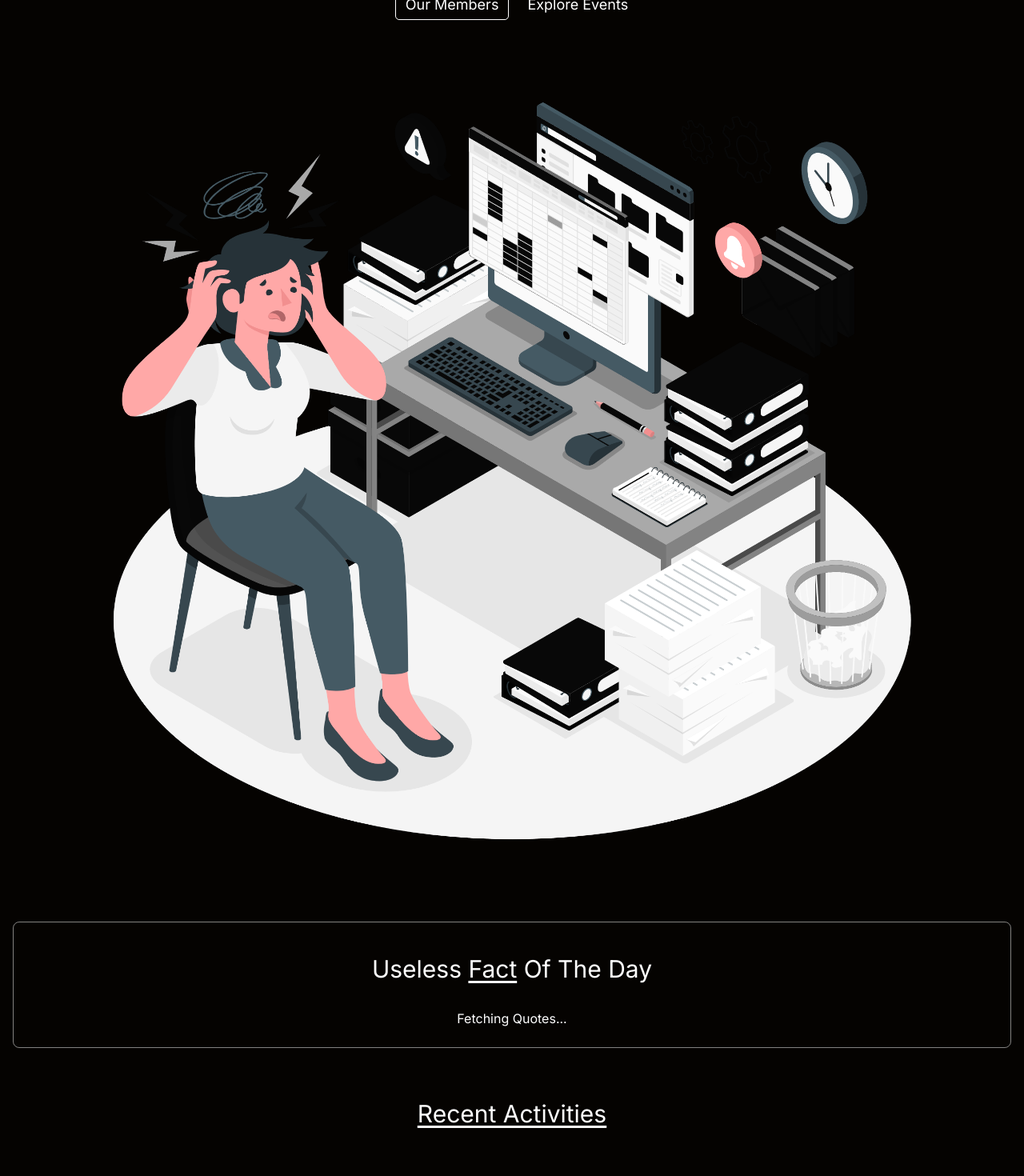
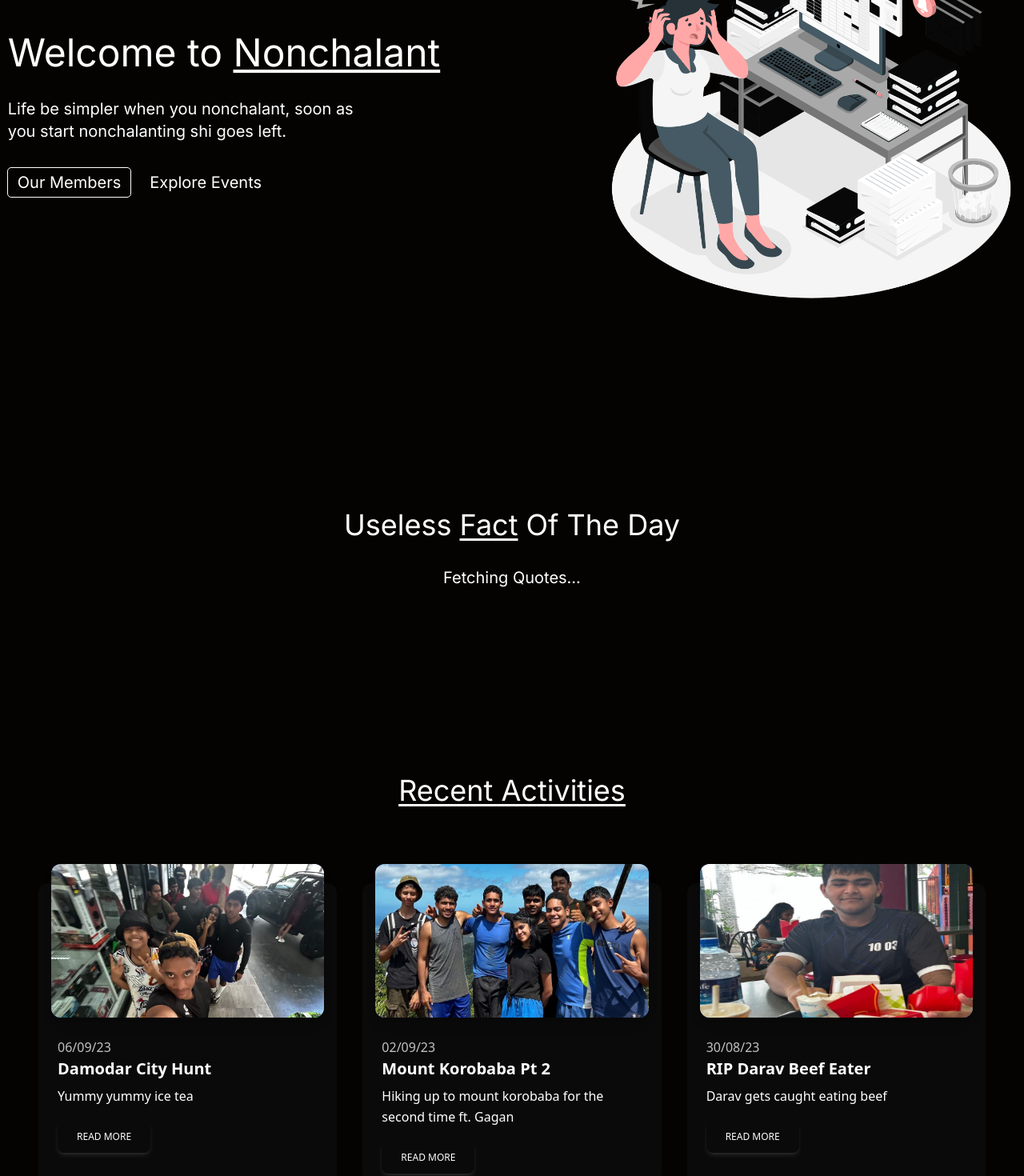
Before and after one commit to xdgreat/Nonchalant, a Next.js app: page / in a window 1280 px wide. Shown: the part 260-1730 px from the top of the page at 80% size. Built offline with nearby package versions, Linux system fonts and the light colour scheme; no server answers.

Commit message:
updated and added 3 profiles

```diff
--- a/src/app/components/ActivityCard.jsx
+++ b/src/app/components/ActivityCard.jsx
@@ -16,14 +16,14 @@ export default function ActivityCard({
   });
   return (
     <div
-      className={`relative flex w-80 opacity-0 translate-x-[50%] z-10 flex-col mx-auto rounded-xl bg-clip-border bg-neutral-950 ${
+      className={`relative flex w-80 xl:w-[30rem] opacity-0 translate-x-[50%] z-10 flex-col mx-auto rounded-xl bg-clip-border bg-neutral-950 ${
         inView ? "animation-X" : ""
       }`}
       ref={ref}
     >
       <img
         src={imageSrc}
-        className="relative mx-4 -mt-6 h-40 overflow-hidden rounded-xl bg-blue-gray-500 bg-clip-border text-white shadow-lg shadow-blue-gray-500/40 bg-gradient-to-r from-blue-500 to-blue-600"
+        className="relative mx-4 -mt-6 aspect-video overflow-hidden rounded-xl bg-blue-gray-500 bg-clip-border text-white shadow-lg shadow-blue-gray-500/40 bg-gradient-to-r from-blue-500 to-blue-600"
       />
       <div className="p-6">
         <p className="block font-sans text-base opacity-75 leading-relaxed text-inherit antialiased">
--- a/src/app/components/NotFound.jsx
+++ b/src/app/components/NotFound.jsx
@@ -3,7 +3,11 @@ import Link from "next/link";
 export default function NotFound() {
   return (
     <div className="flex flex-col justify-center items-center w-full h-[90dvh]">
-      <img src="/assets/lost.png" alt="Lost Image" />
+      <img
+        src="/assets/lost.png"
+        alt="Lost Image"
+        className="max-w-lg w-[70vw]"
+      />
       <h1 className="text-center text-4xl mt-10">Page Not Found :(</h1>
       <Link
         href={"/"}
--- a/src/app/globals.css
+++ b/src/app/globals.css
@@ -38,6 +38,28 @@ body {
     transform 0.4s cubic-bezier(0.175, 0.885, 0.32, 1.275);
 }
 
+.animation-X:nth-child(1) {
+  opacity: 1;
+  transform: translateX(0%);
+  transition: opacity 0.3s ease,
+    transform 0.4s cubic-bezier(0.175, 0.885, 0.32, 1.275);
+}
+
+.animation-X:nth-child(2) {
+  opacity: 1;
+  transform: translateX(0%);
+  transition: opacity 0.3s ease,
+    transform 0.4s cubic-bezier(0.175, 0.885, 0.32, 1.275);
+  transition-delay: 0.3s;
+}
+
+.animation-X:nth-child(3) {
+  opacity: 1;
+  transform: translateX(0%);
+  transition: opacity 0.3s ease,
+    transform 0.4s cubic-bezier(0.175, 0.885, 0.32, 1.275);
+  transition-delay: 0.6s;
+}
 .animation-Y {
   opacity: 1;
   transform: translateY(0%);
--- a/src/app/members/[name]/page.js
+++ b/src/app/members/[name]/page.js
@@ -32,7 +32,7 @@ export default async function name(context) {
           </div>
           <img
             src={memberData.imageUrl}
-            alt=""
+            alt="404 - Image Not Found"
             className=" absolute top-2 left-2 rounded-full w-28 xl:w-40 xl:h-40 object-cover h-28"
           />
           <div className="flex mt-28 xl:mt-40 gap-8 xl:gap-14 flex-wrap">
--- a/src/app/members/members.js
+++ b/src/app/members/members.js
@@ -13,7 +13,7 @@ export const membersData = {
     favoriteSongEmbed:
       "https://open.spotify.com/embed/track/5LrN7yUQAzvthd4QujgPFr?utm_source=generator",
     favoriteColor: "Prussian Blue",
-    playlistUrl: "",
+    playlistUrl: "https://spotify.link/pI0bzpYh3Cb",
     imageUrl: "/assets/Aanush.jpg",
     description: "I Love Shreya.",
     instagram: "https://instagram.com/aanushkr",
@@ -76,7 +76,7 @@ export const membersData = {
     gif: "https://media.giphy.com/media/i7qODl4xzhcPPGf8Do/giphy.gif",
   },
   waji: {
-    name: "Wajahat Munshi",
+    name: "Wajahat Munshi (Waji)",
     age: "15",
     dob: "08/03/08",
     height: "175cm",
@@ -91,13 +91,12 @@ export const membersData = {
     favoriteColor: "Green",
     playlistUrl: "https://spotify.link/xRhavsetYCb",
     imageUrl: "/assets/Waji.jpg",
-    description:
-      "The funniest person in the world who is also very big and strong.",
+    description: "Ejaculate and Evacuate.",
     instagram: "https://instagram.com/wxjixz",
     location: "Suva, Fiji",
-    hobbies: ["Lifting", "Gaming", "Crying"],
-    interests: ["Science", "Math"],
-    roles: ["Alpha Wolf"],
+    hobbies: ["weightlifting ", "Sobbing "],
+    interests: ["You"],
+    roles: ["Lord and Savior", "Dig Bick", "xoxokwaiboyuwu327"],
     link: "/members/waji",
     gif: "https://media.giphy.com/media/4QPaVH07ErzOk8jK9B/giphy.gif",
   },
@@ -302,7 +301,7 @@ export const membersData = {
     favoriteColor: "Purple",
     playlistUrl: "https://spotify.link/1XFNBvktYCb",
     imageUrl: "/assets/Dharav.png",
-    description: "My gf saw it first",
+    description: "Top 2 but not no.2",
     instagram: "https://instagram.com/dhxravvv",
     location: "Suva, Fiji",
     hobbies: ["Talking to my gf"],
@@ -313,6 +312,81 @@ export const membersData = {
     roles: ["Member"],
     link: "/members/dharav",
     gif: "https://media.giphy.com/media/xT4uQjxPma99QsihhK/giphy.gif",
+  },
+  nate: {
+    name: "Asinate Tuiniceva",
+    age: "15",
+    dob: "11/02/08",
+    height: "5'9.5 ft",
+    weight: "60kg",
+    favoriteArtist: "The Weeknd",
+    favoriteSong: "Coming Down by The Weeknd",
+    favoriteSongUrl:
+      "https://open.spotify.com/track/3mHO1J6kfiArjBo1zhLFGP?si=a697074ae0d14187",
+    favoriteSongEmbed:
+      "https://open.spotify.com/embed/track/3mHO1J6kfiArjBo1zhLFGP?utm_source=generator",
+    favoriteWord: "Gang",
+    favoriteColor: "Purple",
+    playlistUrl: "https://spotify.link/1XFNBvktYCb",
+    imageUrl: "/assets/Nate.png",
+    description: "cutie patootie fr (slenderman regen)",
+    instagram: "https://instagram.com/nat3yy",
+    location: "Suva, Fiji",
+    hobbies: ["Badminton", "Cooking"],
+    interests: ["History", "Making Money"],
+    roles: ["Boci", "Pedopohile"],
+    link: "/members/nate",
+    gif: "https://media.giphy.com/media/xT4uQjxPma99QsihhK/giphy.gif",
+  },
+  shreya: {
+    name: "Shreya Kirpal",
+    age: "16",
+    dob: "31/03/07",
+    height: "5'5 ft",
+    weight: "skinny queen",
+    favoriteArtist: "Drake",
+    favoriteSong: "Emotionless by Drake",
+    favoriteSongUrl:
+      "https://open.spotify.com/track/5Psnhdkyanjpgc2P8A5TSM?si=284c0c7979744068",
+    favoriteSongEmbed:
+      "https://open.spotify.com/embed/track/5Psnhdkyanjpgc2P8A5TSM?utm_source=generator",
+    favoriteWord: "Fag",
+    favoriteColor: "Black",
+    playlistUrl: "https://spotify.link/r2FIv50t0Cb",
+    imageUrl: "/assets/Shreya.png",
+    description: "Nush's biggest hater",
+    instagram: "https://instagram.com/reyakirpal",
+    location: "Suva, Fiji",
+    hobbies: ["sleeping (with ur mom)"],
+    interests: ["sleeping (with ur mom)"],
+    roles: ["ur mom's lover"],
+    link: "/members/shreya",
+    gif: "https://media.giphy.com/media/v1.Y2lkPTc5MGI3NjExOXV1NmV6ZjB0am95ODgzazdvZ3F0M292ajI1ajE3cmo0Zzg2MXJ5dSZlcD12MV9pbnRlcm5hbF9naWZfYnlfaWQmY3Q9Zw/7S6K3cc58aTzq/giphy.gif",
+  },
+  zeno: {
+    name: "Zenovia Benazir",
+    age: "15",
+    dob: "04/03/08",
+    height: "153cm",
+    weight: "45kg",
+    favoriteArtist: "J. Cole",
+    favoriteSong: "One Love by Bob Marley☝🏾",
+    favoriteSongUrl:
+      "https://open.spotify.com/track/2BSwGHTh4kmckqXQfaCaAp?si=cb443ec526354b3b",
+    favoriteSongEmbed:
+      "https://open.spotify.com/embed/track/2BSwGHTh4kmckqXQfaCaAp?utm_source=generator",
+    favoriteWord: "Caita",
+    favoriteColor: "Green & Pink",
+    playlistUrl: "https://spotify.link/1XFNBvktYCb",
+    imageUrl: "/assets/Zeno.png",
+    description: "Vulnerable innocent teen girl😞",
+    instagram: "https://instagram.com/realzenozoldyck",
+    location: "Suva, Fiji",
+    hobbies: ["Getting groomed"],
+    interests: ["Older men", "Shane"],
+    roles: ["Nothing"],
+    link: "/members/zeno",
+    gif: "https://media.giphy.com/media/v1.Y2lkPTc5MGI3NjExMHg3ejk4aWN4M256dThkamZ4d2ZmODFpdXJtdTgwMXBwMHc0Z3hudiZlcD12MV9pbnRlcm5hbF9naWZfYnlfaWQmY3Q9Zw/5S8LH2hkd5ONY7hyXJ/giphy.gif",
   },
 };
 
--- a/src/app/page.js
+++ b/src/app/page.js
@@ -22,48 +22,56 @@ export default function Home() {
 
   return (
     <>
-      <section className="px-2 text-center">
+      <section className="px-2 text-center flex flex-col xl:mt-14 xl:flex-row xl:text-start justify-center items-center gap-52">
         <div>
-          <h1 className=" text-3xl block mt-14 mb-5">
+          <div>
+            <h1 className="xl:text-5xl text-3xl block mt-14 mb-5">
               Welcome to{" "}
               <span className="underline underline-offset-4 translate-y-[-10%] ">
                 Nonchalant
               </span>
             </h1>
-          <span>
-            Life be simpler when you nonchalant, soon as you start nonchalanting
-            shi goes left.
+            <span className="block xl:text-xl xl:my-8 max-w-md">
+              Life be simpler when you nonchalant, soon as you start
+              nonchalanting shi goes left.
             </span>
           </div>
-        <div className="my-8 flex gap-6 justify-center items-center">
+          <div className=" my-8 flex gap-6 justify-center xl:justify-start items-center">
             <Link
               href={"/members"}
-            className="outline outline-1 outline-white py-1 text-lg px-3 rounded"
+              className="xl:text-xl outline outline-1 outline-white py-1 text-lg px-3 rounded"
             >
               Our Members
             </Link>
-          <Link href={"/events"} className=" text-lg hover:underline">
+            <Link
+              href={"/events"}
+              className="xl:text-xl text-lg hover:underline"
+            >
               Explore Events
             </Link>
           </div>
-        <img src="/assets/stress.png" className="w-[80dvw] h-auto mx-auto" />
+        </div>
+        <img
+          src="/assets/stress.png"
+          className="w-[80dvw] max-w-lg h-auto mx-auto xl:mx-0"
+        />
       </section>
-      <section className="p-4 mx-auto text-center mt-14">
-        <div className="flex rounded-lg flex-col gap-2 border border-white/50 border-solid">
-          <h3 className="text-center text-3xl mt-10">
+      <section className="p-4 mx-auto text-center mt-14 max-w-3xl xl:my-48 ">
+        <div className="flex rounded-lg flex-col gap-2 border border-white/50 border-solid xl:border-none">
+          <h3 className="text-center text-3xl mt-10 xl:text-4xl">
             Useless <span className="underline underline-offset-4">Fact</span>
             {""} Of The Day
           </h3>
-          <p className="p-6">
+          <p className="p-6 xl:text-xl xl:text-start xl:block xl:mx-auto">
             {randomQuote.text ? randomQuote.text : "Fetching Quotes..."}
           </p>
         </div>
       </section>
-      <section className="mt-12 overflow-hidden">
-        <h2 className="text-center underline underline-offset-4 text-3xl mb-24">
+      <section className="mt-12 overflow-hidden xl:mt-8">
+        <h2 className="text-center underline underline-offset-4 text-3xl mb-24 xl:text-4xl">
           Recent Activities
         </h2>
-        <div className="flex flex-col gap-20 ">
+        <div className="flex flex-col gap-20 xl:flex-row xl:gap-8 px-12">
           <ActivityCard
             imageSrc={"/assets/DC.jpg"}
             title={"Damodar City Hunt"}
@@ -89,8 +97,8 @@ export default function Home() {
           />
         </div>
       </section>
-      <section className="mt-10 p-2 overflow-hidden pt-6">
-        <h3 className="text-3xl mb-8 text-center underline underline-offset-4">
+      <section className="mt-10 p-2 overflow-hidden pt-6 max-w-5xl mx-auto xl:text-xl xl:mt-32">
+        <h3 className="text-3xl mb-8 text-center underline underline-offset-4 xl:text-4xl">
           FAQ's
         </h3>
         <div className="mx-auto p-4">
```
Also changed, not shown: public/assets/Shreya.png (added), public/assets/Zeno.png (added). Lines whose indentation alone changed are shown as unchanged.
